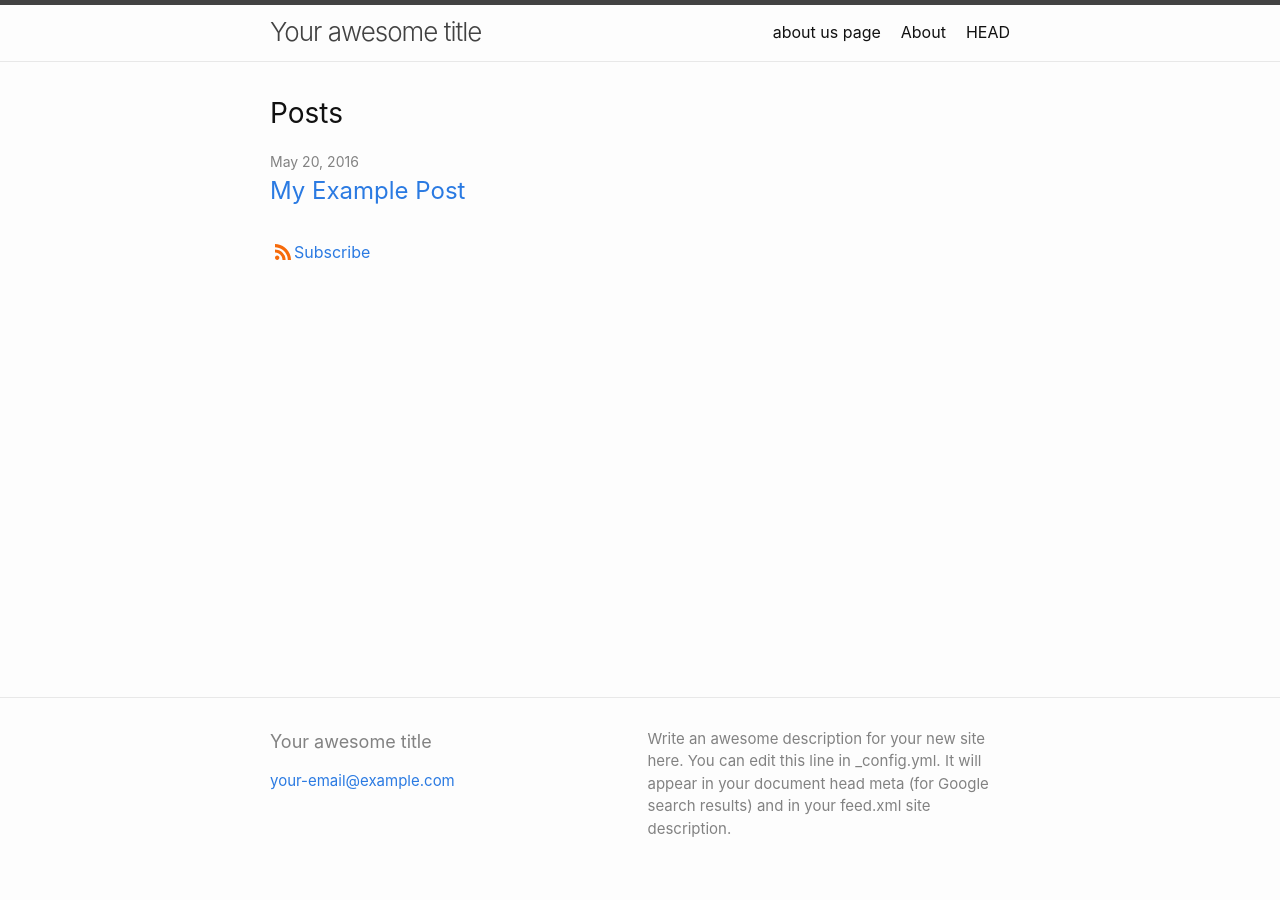
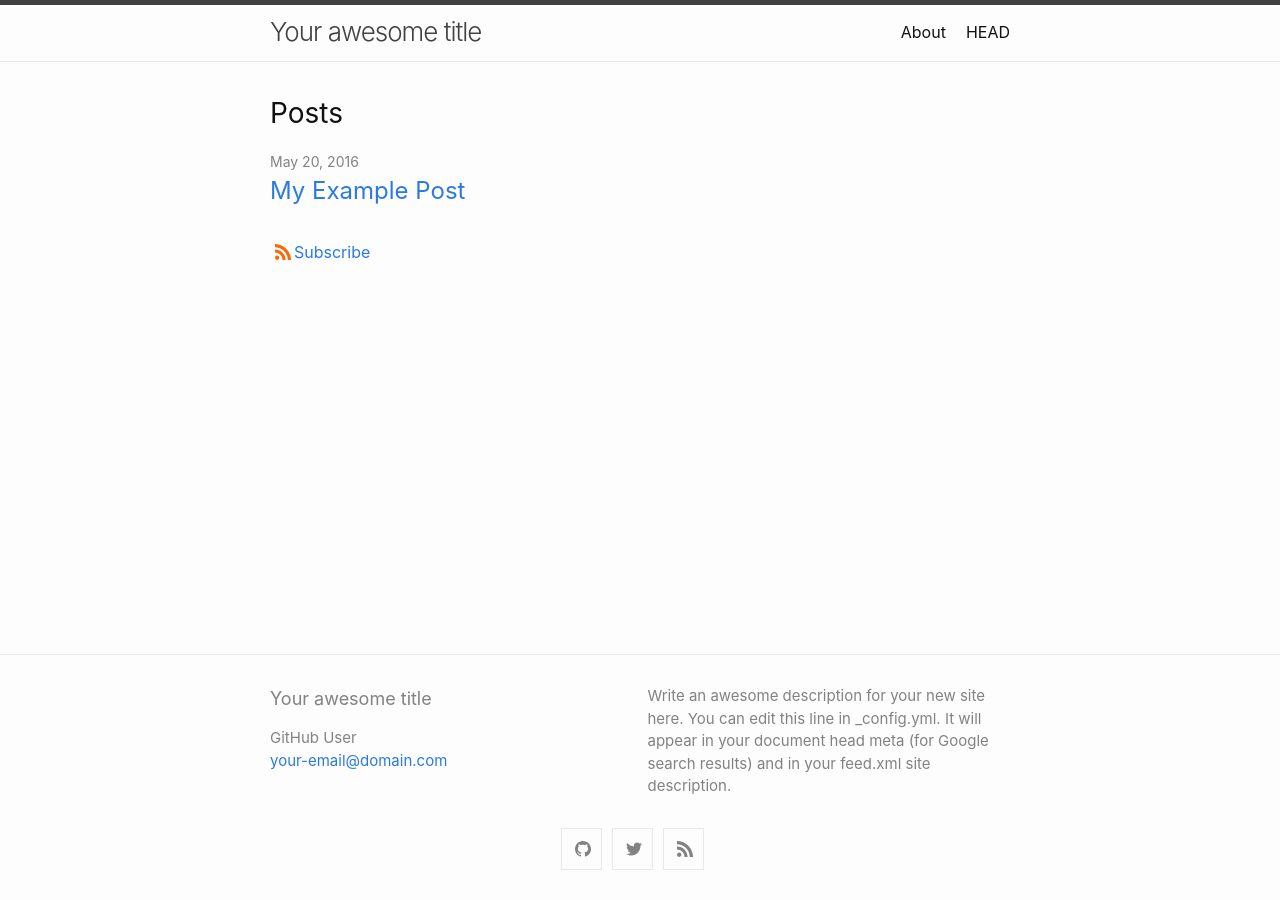
Before and after one commit to aloktomar/jekyllweb, a Jekyll site: the page built from index.md, in a window 1280 px wide. Built offline with Jekyll 4.4.1, drawn with Linux system fonts in a browser that asks for light colours.

Commit message:
Updated Config and 10 other files

```diff
--- a/_config.yml
+++ b/_config.yml
@@ -8,24 +8,21 @@ collections:
   uploads:
     title: Uploads
     output: true
-  newdemo:
-    title: newdemo
-    output: true
-defaults:
-- scope:
-    path: ''
-    type: post
-  values:
-    layout: post
-    title: new post
-email: your-email@example.com
-description: Write an awesome description for your new site here. You can edit this
+author: GitHub User
+email: your-email@domain.com
+description: 'Write an awesome description for your new site here. You can edit this
   line in _config.yml. It will appear in your document head meta (for Google search
   results) and in your feed.xml site description.
-baseurl: ga_blog
-url:
-twitter_username: jekyllrb
-github_username: jekyll
+
+'
+show_excerpts: false
+minima:
+  date_format: "%b %-d, %Y"
+  social_links:
+    twitter: jekyllrb
+    github: jekyll
+    rss: rss
 theme: minima
 plugins:
 - jekyll-feed
+- jekyll-seo-tag
```
Also changed, not shown: about-us-page.markdown (deleted, +0 -8 lines).
